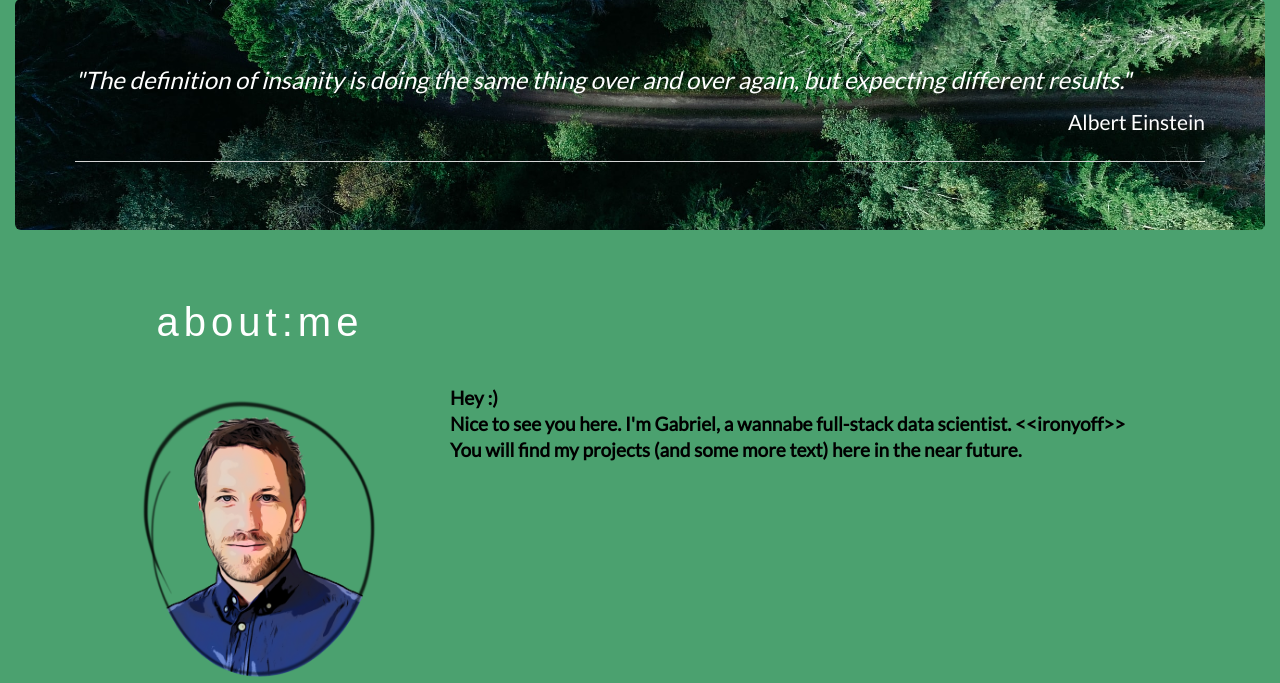
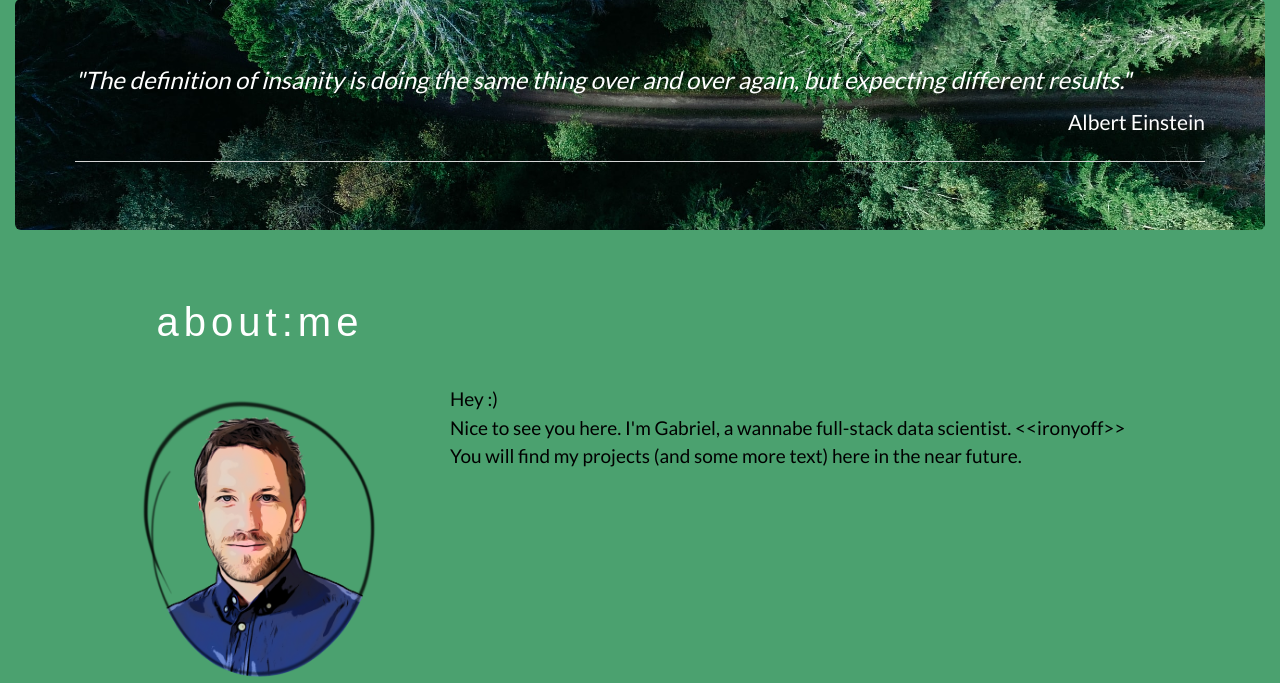
Before and after one commit to GabrielZirk/GabrielZirk.github.io, a PHP site: page / in a window 1280 px wide. Shown: the part 51-734 px from the top of the page. Run offline with PHP 8.4, Linux system fonts and the light colour scheme; some web fonts are replaced.

Commit message:
baaaald fertig

```diff
--- a/mainstyle.css
+++ b/mainstyle.css
@@ -75,7 +75,7 @@ h2 {
   font: 300 30px East Sea Dokdo, sans-serif;
   font-size: 40px;
   color: #ffffff;
-  font-weight: 200;
+  font-weight: 100;
   margin-bottom: 30px;
   letter-spacing: 5px;
 }
@@ -85,8 +85,9 @@ h4 {
   font-size: 19px;
   line-height: 1.375em;
   color: #000000;
-  font-weight: 800;
+  font-weight: 400;
   margin-bottom: 30px;
+  line-height: 1.5;
 }
 
 .spacer {
```
